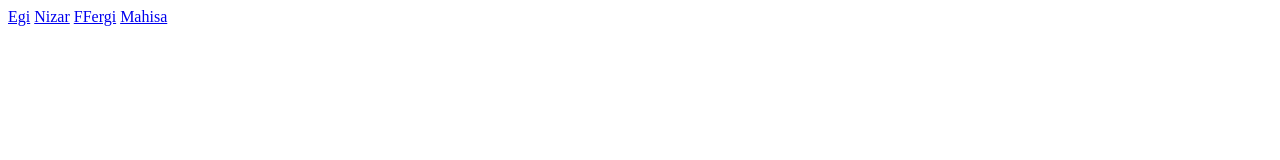
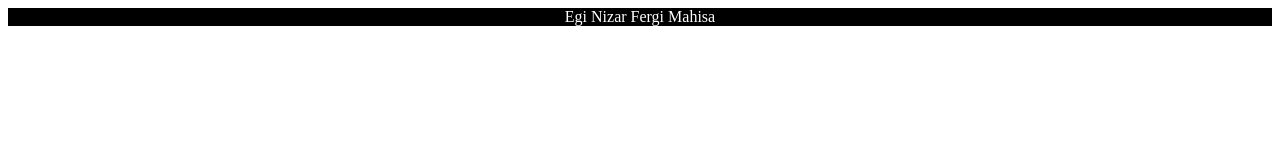
Before and after one commit to Egirahayu/kelompok6_msib, a plain HTML site: page index.html in a window 1280 px wide. Drawn offline with Linux system fonts and the light colour scheme.

Commit message:
add file egi

```diff
--- a/index.html
+++ b/index.html
@@ -6,13 +6,29 @@
   <meta http-equiv="X-UA-Compatible" content="IE=edge">
   <meta name="viewport" content="width=device-width, initial-scale=1.0">
   <title>Kelompok 6</title>
+
+  <style>
+    section {
+      background-color: black;
+      text-align: center;
+    }
+
+    a {
+      text-decoration: none;
+      color: white;
+    }
+
+    a:hover {
+      color: yellow;
+    }
+  </style>
 </head>
 
 <body>
   <section>
     <a href="egi.html">Egi</a>
     <a href="nizar.html">Nizar</a>
-    <a href="fergi.html">FFergi</a>
+    <a href="fergi.html">Fergi</a>
     <a href="mahisa.html">Mahisa</a>
   </section>
 </body>
```
Also changed, not shown: egi.html (added, +16 -0 lines).
